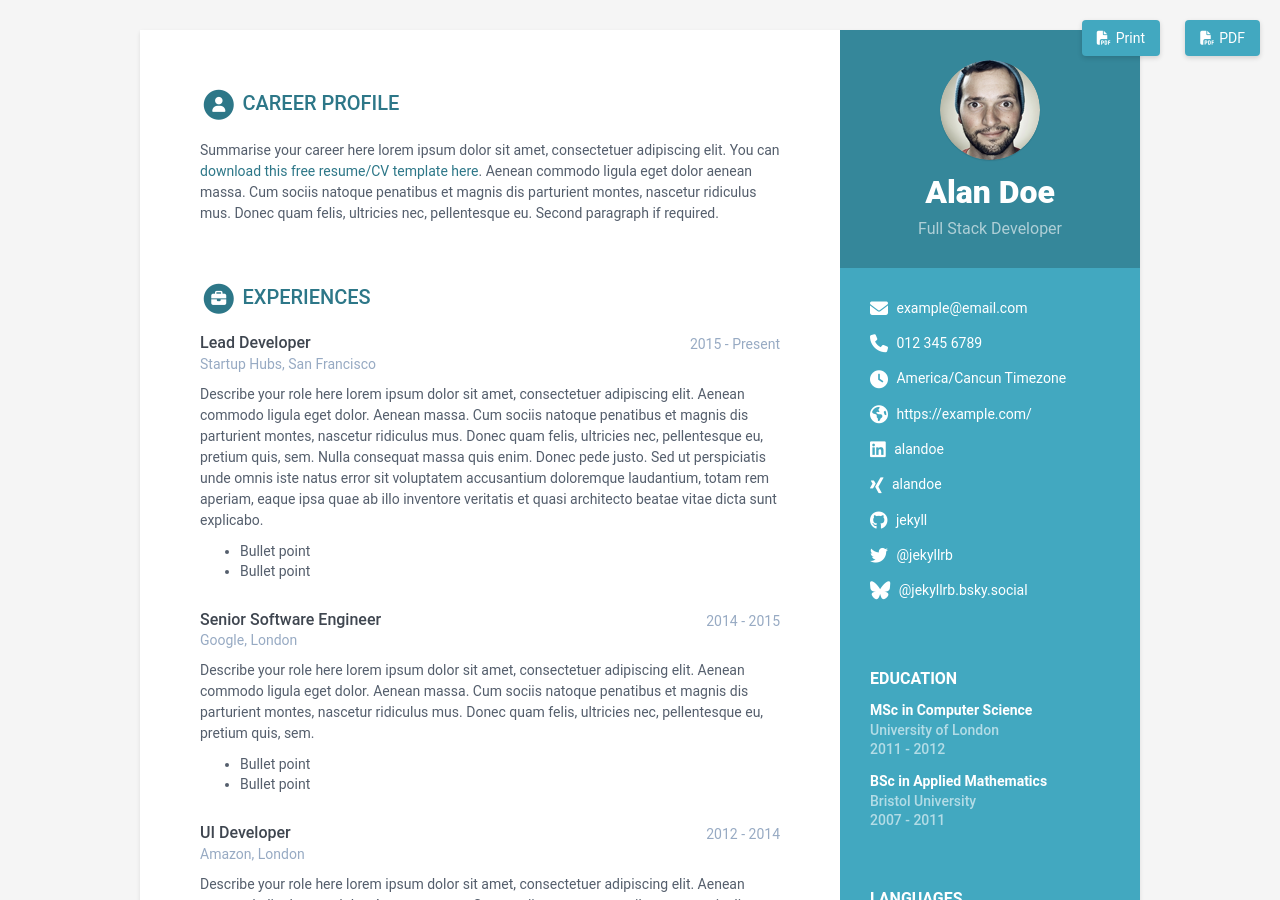
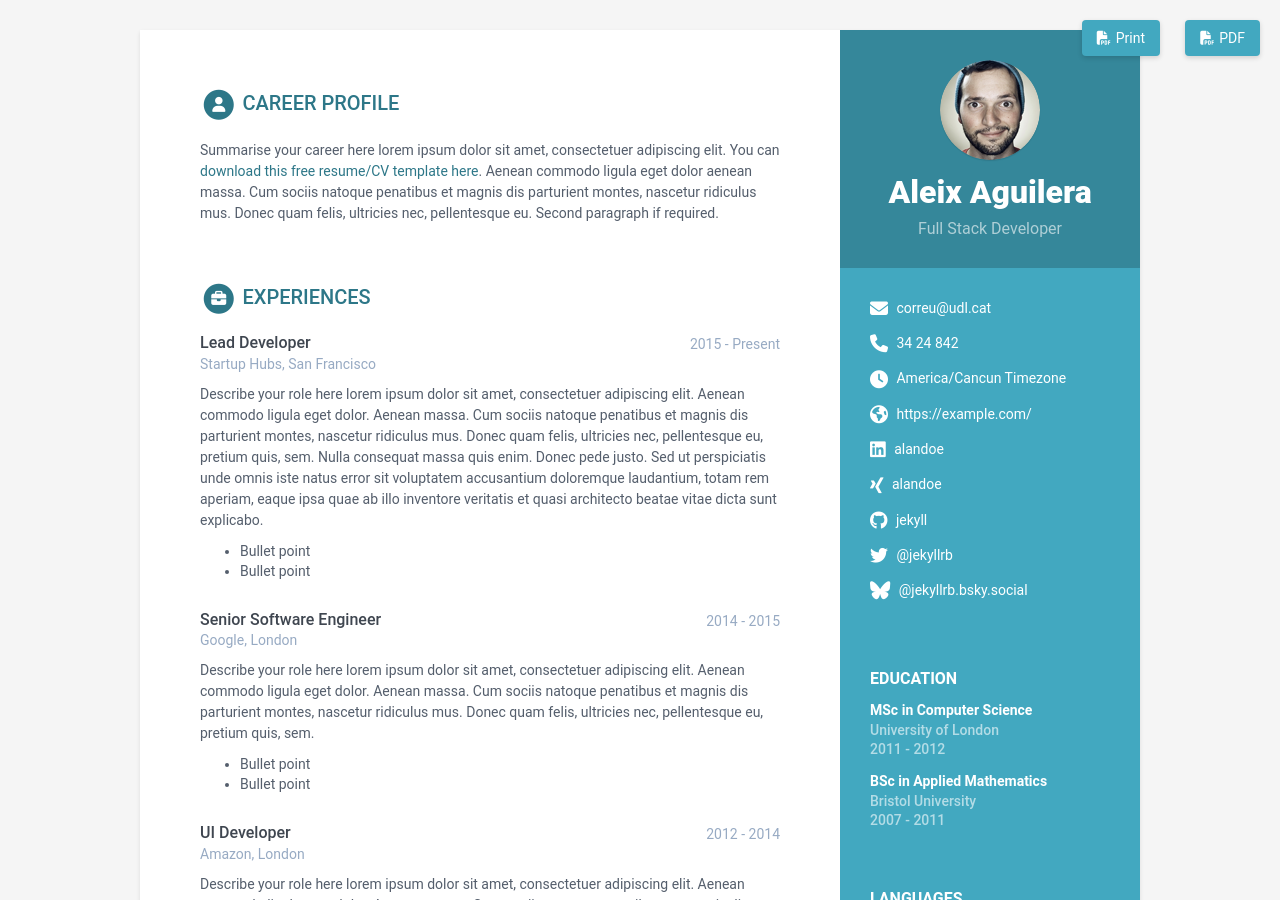
Before and after one commit to Aleixaguilera/Curriculum, a Jekyll site: the page built from index.html, in a window 1280 px wide and 900 px high. Built offline with Jekyll 4.4.1, drawn with Linux system fonts in a browser that asks for light colours.

Commit message:
Update data.yml

```diff
--- a/_data/data.yml
+++ b/_data/data.yml
@@ -8,13 +8,13 @@ sidebar:
   education: True # set to False if you want education in main section instead of in sidebar
 
   # Profile information
-  name: Alan Doe
+  name: Aleix Aguilera
   tagline: Full Stack Developer
   avatar: profile.png #place a 100x100 picture inside /assets/images/ folder and provide the name of the file below
 
   # Sidebar links
-  email: example@email.com
-  phone: 012 345 6789
+  email: correu@udl.cat
+  phone: 34 24 842
   timezone: America/Cancun # Enter your timezone, e.g., America/Havana, Africa/Casablanca, America/North_Dakota/Center
   citizenship:
   website: https://example.com/ # Include the full website URL, including "http://" or "https://".
```
